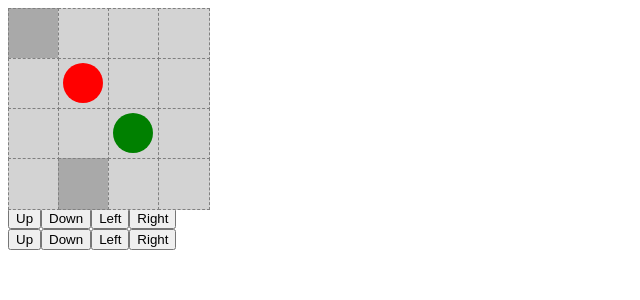
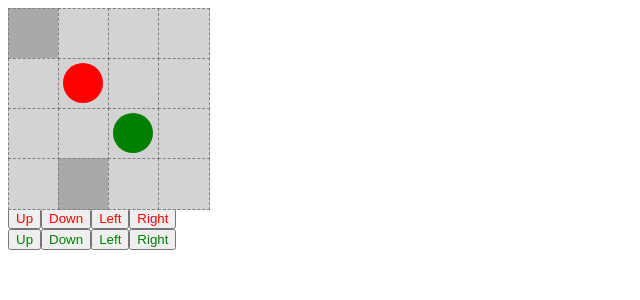
Before and after one commit to strux/enchanted-entanglement, a Vue app: page / in a window 1280 px wide. Shown: the top 300 px of the page, without its empty margins (0-640 px from the left). Built offline with nearby package versions, Linux system fonts and the light colour scheme.

Commit message:
Unit collision detection

```diff
--- a/src/App.vue
+++ b/src/App.vue
@@ -6,7 +6,7 @@
             </div>
             <unit v-for="unit in units" :unit="unit" :tileSize="gameBoard.tileSize"></unit>
         </div>
-        <unit-controls v-for="unit in units" :color="unit.color"></unit-controls>
+        <unit-controls v-for="unit in units" :unit="unit"></unit-controls>
     </div>
 </template>
 
--- a/src/components/UnitControls.vue
+++ b/src/components/UnitControls.vue
@@ -1,9 +1,9 @@
 <template>
     <div>
-        <button v-on:click="moveUnitRequest(color, 'up')" :disabled="game.state !== 'play'">Up</button>
-        <button v-on:click="moveUnitRequest(color, 'down')" :disabled="game.state !== 'play'">Down</button>
-        <button v-on:click="moveUnitRequest(color, 'left')" :disabled="game.state !== 'play'">Left</button>
-        <button v-on:click="moveUnitRequest(color, 'right')" :disabled="game.state !== 'play'">Right</button>
+        <button v-on:click="moveUnitRequest('up')" :style="style" :disabled="game.state !== 'play'">Up</button>
+        <button v-on:click="moveUnitRequest('down')" :style="style" :disabled="game.state !== 'play'">Down</button>
+        <button v-on:click="moveUnitRequest('left')" :style="style" :disabled="game.state !== 'play'">Left</button>
+        <button v-on:click="moveUnitRequest('right')" :style="style" :disabled="game.state !== 'play'">Right</button>
     </div>
 </template>
 
@@ -13,39 +13,42 @@ import { mapGetters } from 'vuex'
 
 export default {
     name: 'UnitControls',
-    props: ['color'],
+    props: ['unit'],
     methods: {
-        moveUnitRequest(color, direction) {
-            let unit = this.units[color];
+        moveUnitRequest(direction) {
             let target = {};
             switch(direction) {
                 case 'up':
-                    target.column = unit.column
-                    target.row = unit.row - 1
+                    target.column = this.unit.column
+                    target.row = this.unit.row - 1
                     break
                 case 'down':
-                    target.column = unit.column
-                    target.row = unit.row + 1
+                    target.column = this.unit.column
+                    target.row = this.unit.row + 1
                     break
                 case 'right':
-                    target.column = unit.column + 1
-                    target.row = unit.row
+                    target.column = this.unit.column + 1
+                    target.row = this.unit.row
                     break
                 case 'left':
-                    target.column = unit.column - 1
-                    target.row = unit.row
+                    target.column = this.unit.column - 1
+                    target.row = this.unit.row
                     break
             }
-            if (this.isOpenTile(target)) {
-                unit.row = target.row
-                unit.column = target.column
+            if (this.isOpenTile(target.row, target.column)) {
+                this.unit.row = target.row
+                this.unit.column = target.column
             }
         },
     },
     computed: {
+        style() {
+            return  {
+                'color': this.unit.color,
+            }
+        },
         ...mapState({
             game: state => state.game,
-            units: state => state.units,
        }),
        ...mapGetters({
            isOpenTile: 'isOpenTile',
--- a/src/main.js
+++ b/src/main.js
@@ -21,18 +21,18 @@ const store = new Vuex.Store({
                 ['open','closed','open','open'],
             ],
         },
-        units: {
-            red: {
+        units: [
+            {
                 color: 'red',
                 row: 1,
                 column: 1,
             },
-            green: {
+            {
                 color: 'green',
                 row: 2,
                 column: 2,
             },
-        },
+        ],
     },
     mutations: {
         //increment: state => state.count++,
@@ -46,8 +46,12 @@ const store = new Vuex.Store({
                 return state.gameBoard.tiles[row][column]
             }
         },
-        isOpenTile: (state, getters) => (location) => {
-            return getters.getTile(location.row, location.column) === 'open'
+        isUnitOnTile: (state) => (row, column) => {
+            return state.units.some(unit => unit.row === row && unit.column === column)
+        },
+        isOpenTile: (state, getters) => (row, column) => {
+            return getters.getTile(row, column) === 'open' &&
+                   !getters.isUnitOnTile(row, column)
         },
         getBoardRows: state => {
             return state.gameBoard.tiles.length
```
